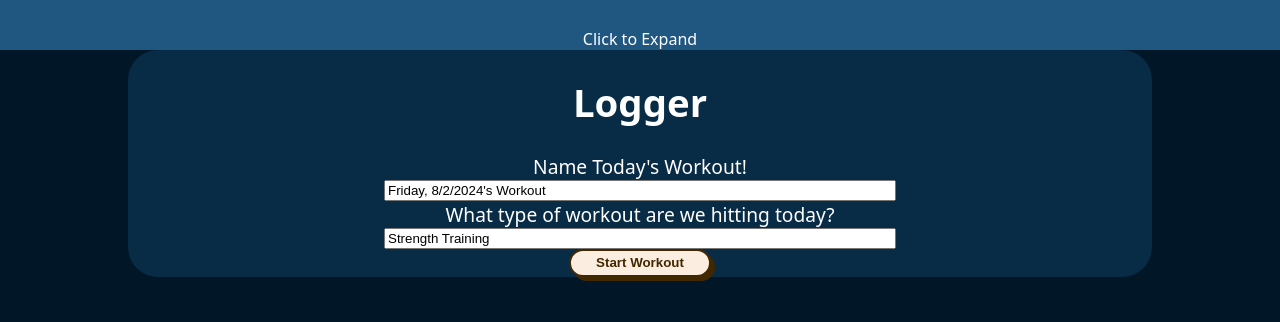
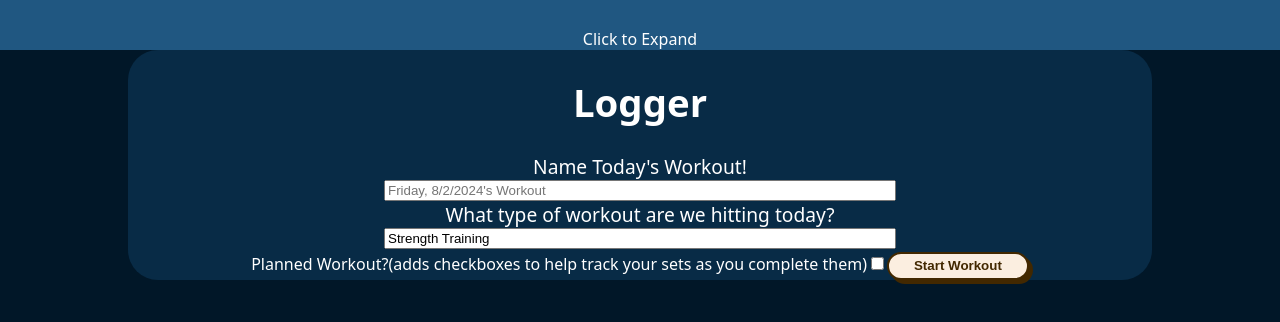
Before and after one commit to thomasstarks4/rep-bro, a React (Create React App) app: page /tracker in a window 1280 px wide. Shown: the top 322 px of the page. Built offline with nearby package versions, Linux system fonts and the light colour scheme; a web font is replaced by a local one.

Commit message:
Added checkbox to pre-logger form to conditionally add completed checkbox to each individual row. For user display only.

```diff
--- a/src/components/Logger.jsx
+++ b/src/components/Logger.jsx
@@ -1,8 +1,9 @@
 import "./css/Logger.css";
 import { useState } from "react";
-
+// Main component of app, handles sets.
 function Logger() {
   const getCurrentDayAndDate = () => {
+    //for default workout name.
     const daysOfWeek = [
       "Sunday",
       "Monday",
@@ -24,6 +25,7 @@ function Logger() {
     name: `${getCurrentDayAndDate()}'s Workout`,
     typeName: "Strength Training",
     formCompleted: false,
+    isPlanned: false,
   });
 
   const [exerciseList, setExerciseList] = useState([
@@ -40,6 +42,12 @@ function Logger() {
     }));
   };
 
+  const handleCheckboxChange = (event) => {
+    setWorkoutInfo((prevInfo) => ({
+      ...prevInfo,
+      isPlanned: event.target.checked,
+    }));
+  };
   const handleWorkoutInfoSubmit = (e) => {
     e.preventDefault();
     setWorkoutInfo((prevInfo) => ({
@@ -63,6 +71,7 @@ function Logger() {
   };
 
   const deleteRow = (index) => {
+    debugger;
     const confirmed = window.confirm(
       "Are you sure you want to delete this row?"
     );
@@ -101,6 +110,7 @@ function Logger() {
     <>
       <div className="ts-form-2 logger-container">
         {!workoutInfo.formCompleted ? (
+          //Pre-Logger Information Form
           <div>
             <h1 className="t-center white">Logger</h1>
             <form className="ts-form" onSubmit={handleWorkoutInfoSubmit}>
@@ -110,7 +120,7 @@ function Logger() {
                   name="workoutName"
                   id="workoutName"
                   type="text"
-                  value={workoutInfo.name}
+                  placeholder={workoutInfo.name}
                   onChange={handleWorkoutInfoChange}
                   className="exercise-input"
                 />
@@ -128,13 +138,28 @@ function Logger() {
                   className="exercise-input"
                 />
               </div>
-              <button className="btn-ts-1" type="submit">
-                Start Workout
-              </button>
+              <div>
+                <small>
+                  Planned Workout?(adds checkboxes to help track your sets as
+                  you complete them)
+                </small>
+                <input
+                  name="isPlanned"
+                  id="isPlanned"
+                  type="checkbox"
+                  value={workoutInfo.isPlanned}
+                  onChange={handleCheckboxChange}
+                  className="exercise-input"
+                />
+                <button className="btn-ts-1" type="submit">
+                  Start Workout
+                </button>
+              </div>
             </form>
           </div>
         ) : (
           <>
+            {/* The Logger */}
             <div id="masterList" className="logger-container">
               <h2 className="t-center white logger-header">
                 {workoutInfo.name}
@@ -198,6 +223,26 @@ function Logger() {
                         setExerciseList(newList);
                       }}
                     />
+                  </div>
+                  <div className="input-container">
+                    {workoutInfo.isPlanned && (
+                      <>
+                        <label
+                          htmlFor={`ExerciseName${index}`}
+                          className="checkbox-label"
+                        >
+                          Completed
+                        </label>
+                        <input
+                          name={`ExerciseName${index}`}
+                          type="checkbox"
+                          style={{
+                            transform: "scale(1.5)",
+                            marginRight: "10px",
+                          }}
+                        />
+                      </>
+                    )}
                   </div>
                   <button
                     className="btn-delete-set set-btns"
```
